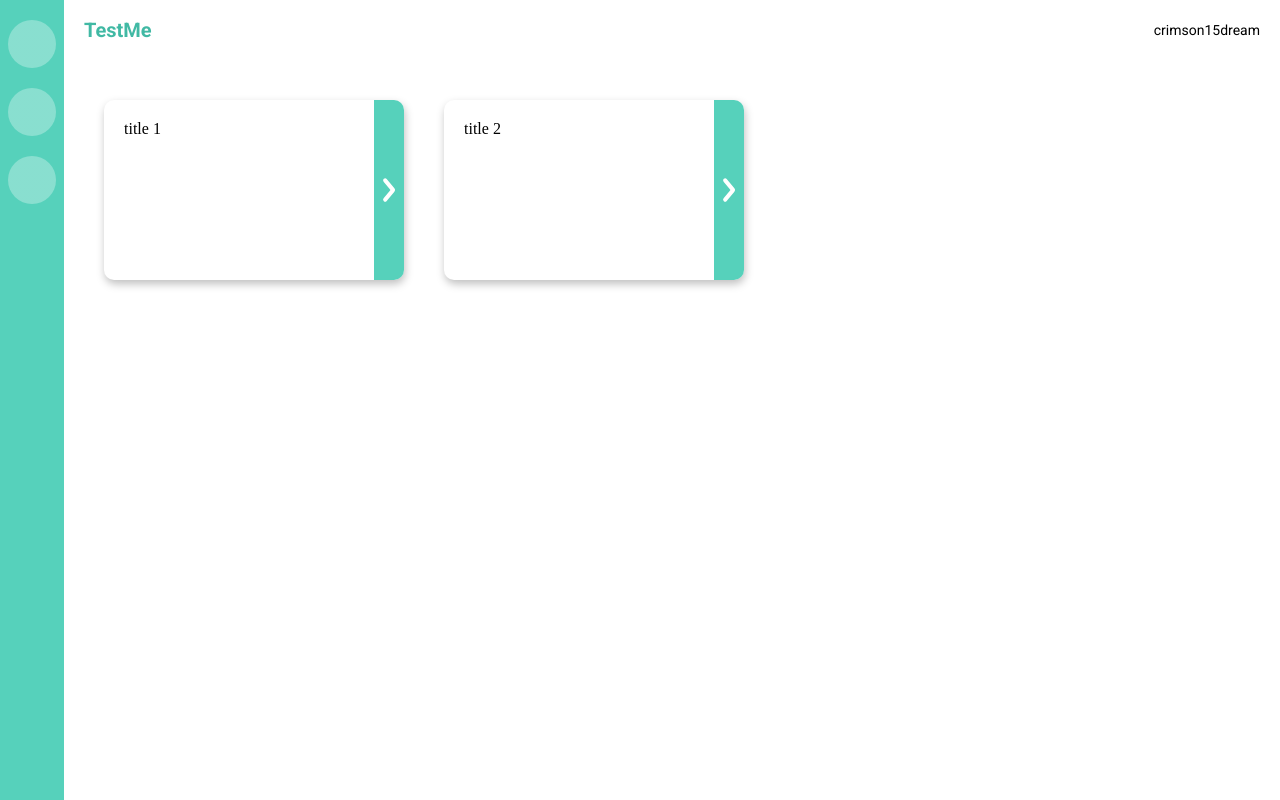
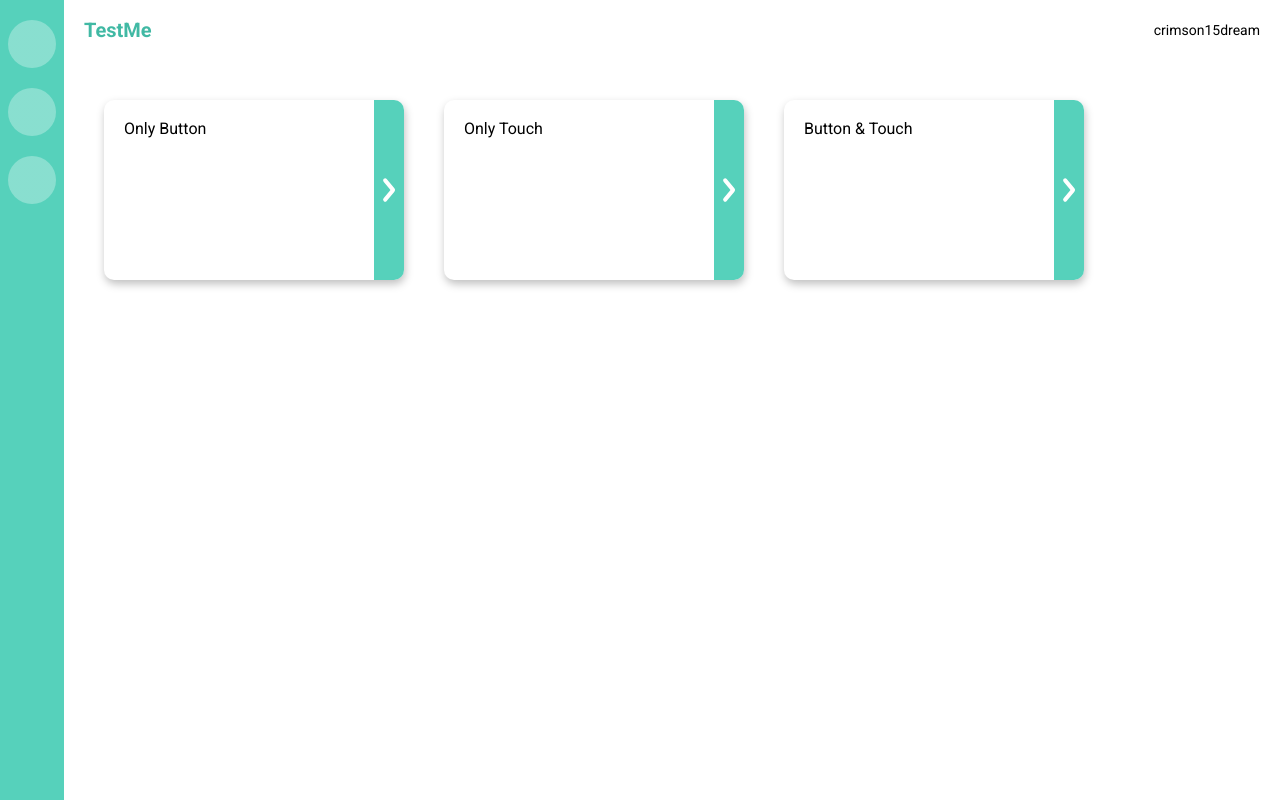
Before and after one commit to DoshSempai/study-platform, a React app: page / in a window 1280 px wide. Built offline with nearby package versions, Linux system fonts and the light colour scheme.

Commit message:
[touch_exercise] Pass Location Data

```diff
--- a/src/common.css
+++ b/src/common.css
@@ -6,6 +6,9 @@
 
 .stplatform-link, .stplatform-link:visited, .stplatform-link:hover, .stplatform-link:active {
   color: inherit;
+  font-family: 'Roboto', sans-serif;
+  font-style: normal;
+  font-weight: 400;
 }
 
 .exercise__title {
--- a/src/data/dashboard-data.ts
+++ b/src/data/dashboard-data.ts
@@ -1 +1,27 @@
-export const dashboardCardData = ['title 1', 'title 2'];
+export interface IDashboardCardData {
+	title: string;
+	testId: string;
+	isTestActive: boolean;
+	isTrainActive: boolean;
+}
+
+export const dashboardCardData: IDashboardCardData[] = [
+	{
+		title: 'Only Button',
+		testId: '1',
+		isTestActive: true,
+		isTrainActive: true,
+	},
+	{
+		title: 'Only Touch',
+		testId: '2',
+		isTestActive: true,
+		isTrainActive: true,
+	},
+	{
+		title: 'Button & Touch',
+		testId: '3',
+		isTestActive: false,
+		isTrainActive: false,
+	},
+];
--- a/src/data/test-exercise.ts
+++ b/src/data/test-exercise.ts
@@ -1,7 +1,7 @@
 import { createReactionLine } from '../subjects/chemistry/controls_ex_touch';
-import { ExerciseType, ITestExerciseAll, ITestExerciseTouch } from './exercise-types';
+import { ExerciseType, ITestExerciseAll } from './exercise-types';
 
-export const testButtonExercise: Array<ITestExerciseAll> = [
+const testButtonExercise: Array<ITestExerciseAll> = [
 	{
 		type: ExerciseType.button,
 		title: 'Выберите правильный ответ',
@@ -25,7 +25,7 @@ export const testButtonExercise: Array<ITestExerciseAll> = [
 	},
 ];
 
-export const testTouchExercise: Array<ITestExerciseTouch> = [
+const testTouchExercise: Array<ITestExerciseAll> = [
 	{
 		type: ExerciseType.touch,
 		title: 'Составьте реакцию',
@@ -78,3 +78,9 @@ export const testTouchExercise: Array<ITestExerciseTouch> = [
 		},
 	},
 ];
+
+export const exerciseList: { [k: string]: ITestExerciseAll[] } = {
+	'1': testButtonExercise,
+	'2': testTouchExercise,
+	'3': [],
+};
--- a/src/view/pages/dashboard/dashboard.tsx
+++ b/src/view/pages/dashboard/dashboard.tsx
@@ -6,9 +6,14 @@ import { CommonLayout } from '../common/CommonLayout';
 
 const Dashboard = (): JSX.Element => (
 	<CommonLayout>
-		{dashboardCardData.map((title) => (
-			<Link key={title} to="/exercise" className="stplatform-link">
-				<Card title={title} />
+		{dashboardCardData.map((cardData) => (
+			<Link
+				key={cardData.title}
+				to="/exercise"
+				state={{ data: cardData }}
+				className="stplatform-link"
+			>
+				<Card title={cardData.title} />
 			</Link>
 		))}
 	</CommonLayout>
--- a/src/view/pages/exercise/Exercise.tsx
+++ b/src/view/pages/exercise/Exercise.tsx
@@ -1,7 +1,7 @@
 import React, { useState } from 'react';
-import { Link } from 'react-router-dom';
+import { Link, useLocation } from 'react-router-dom';
 import cn from 'classnames';
-import { testTouchExercise } from '../../../data/test-exercise';
+import { exerciseList } from '../../../data/test-exercise';
 import { CheckButton } from '../../components/checkbutton/CheckButton';
 import { ExerciseButton } from '../../components/exersices/button-exersice/Button-exersice';
 import { ExerciseWrap } from '../../components/exersices/exercise-wrap/Exercise-wrap';
@@ -10,15 +10,15 @@ import { CommonLayout } from '../common/CommonLayout';
 import { ResultHint } from '../../components/resultHint/ResultHint';
 import { ExerciseType, ITestExerciseAll } from '../../../data/exercise-types';
 import { ExerciseTouch } from '../../components/exersices/touch-exercise/Touch-exercise';
+import { IDashboardCardData } from '../../../data/dashboard-data';
 
 type TestMode = 'test' | 'train';
 
-// TODO: remove
-const CAN_DO_TEST_TEMP = true;
-const CAN_DO_TRAIN_TEMP = true;
-
 export const Exercise = (): JSX.Element => {
-	const initialExerciseList = testTouchExercise;
+	const { state } = useLocation();
+	const locationData = (state as any).data as IDashboardCardData;
+	const { testId, isTestActive, isTrainActive } = locationData;
+	const initialExerciseList = exerciseList[testId];
 
 	const [mode, setMode] = useState<TestMode>();
 	const [numberOfCorrect, setNumberOfCorrect] = useState<number>(0);
@@ -58,18 +58,18 @@ export const Exercise = (): JSX.Element => {
 			<div className="exercise__title">Выберите режим:</div>
 			<button
 				className={cn('ex-button__button', {
-					'ex-button__button--disabled': !CAN_DO_TEST_TEMP,
+					'ex-button__button--disabled': !isTestActive,
 				})}
-				disabled={!CAN_DO_TEST_TEMP}
+				disabled={!isTestActive}
 				onClick={(): void => setMode('test')}
 			>
 				Тестирование
 			</button>
 			<button
 				className={cn('ex-button__button', {
-					'ex-button__button--disabled': !CAN_DO_TRAIN_TEMP,
+					'ex-button__button--disabled': !isTrainActive,
 				})}
-				disabled={!CAN_DO_TRAIN_TEMP}
+				disabled={!isTrainActive}
 				onClick={(): void => setMode('train')}
 			>
 				Тренировка
```
